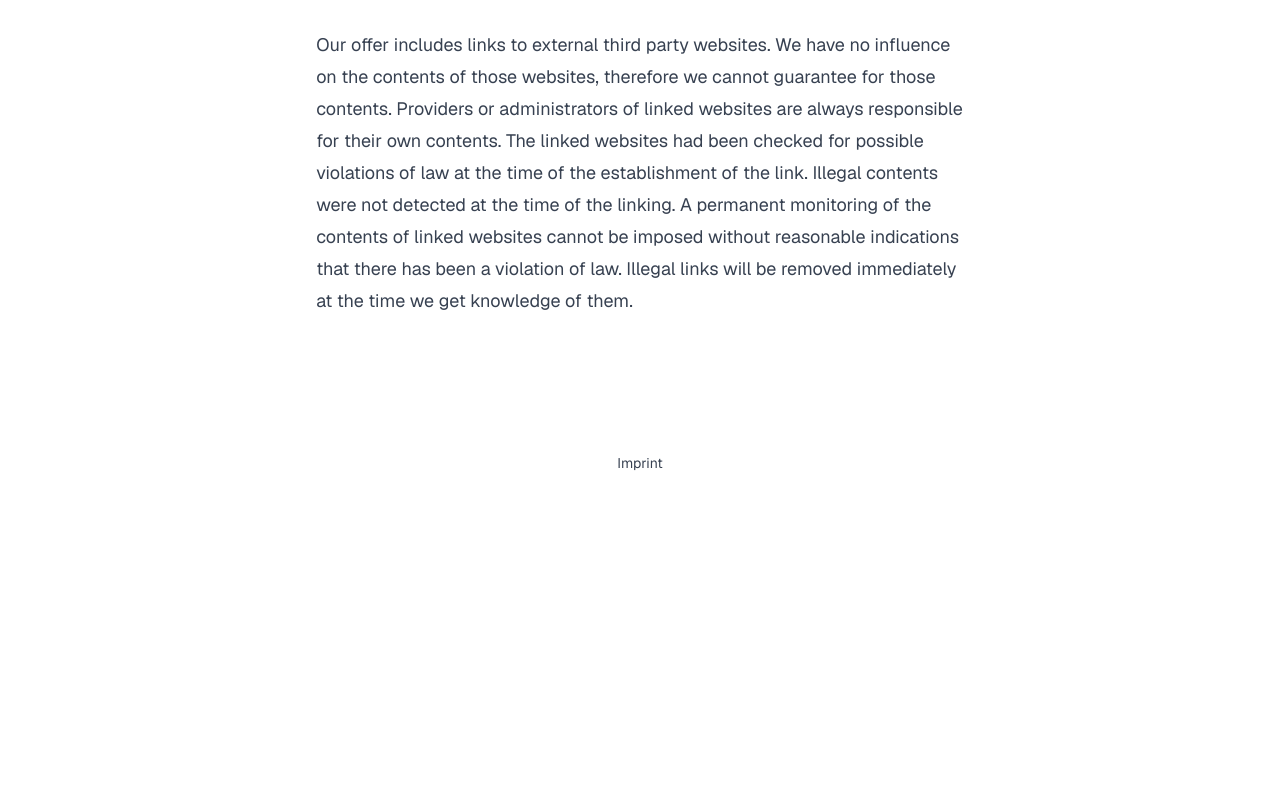
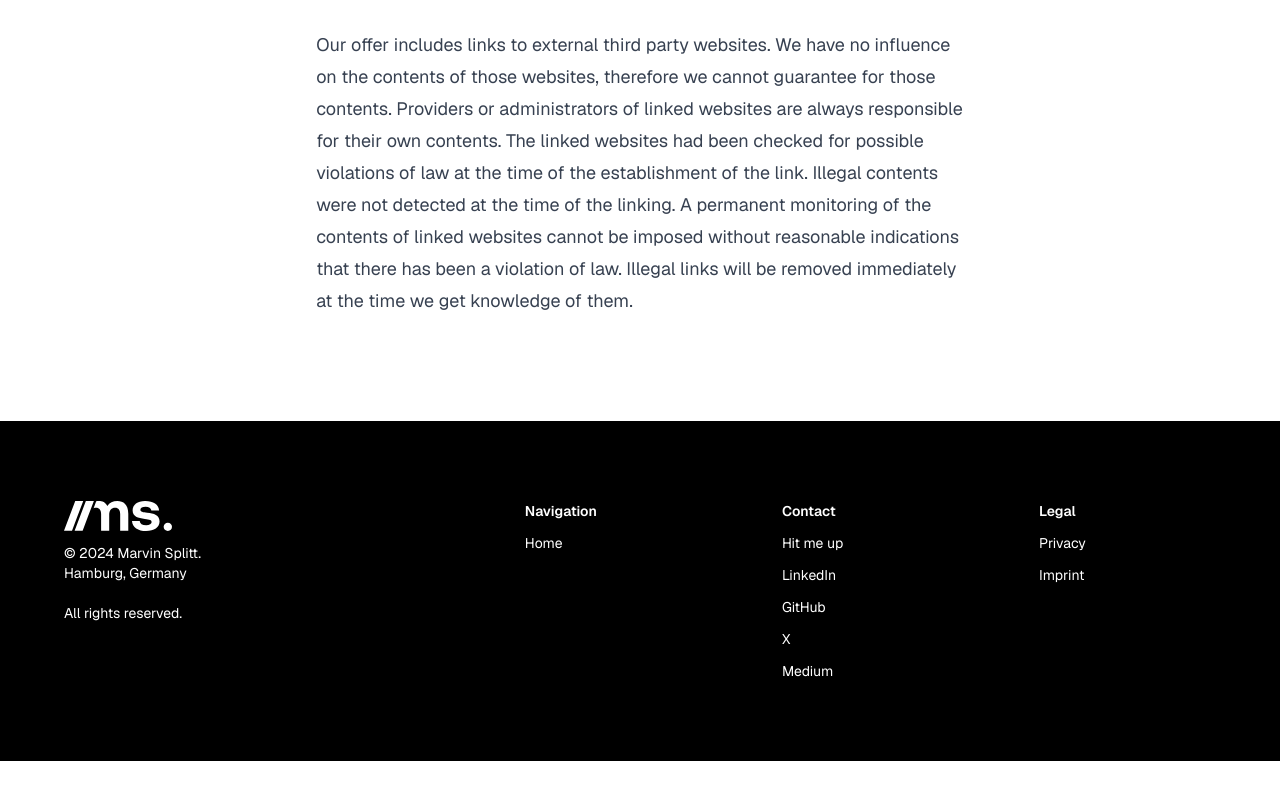
Before and after one commit to marvin-splitt/msdev.digital, a Next.js app: page /imprint in a window 1280 px wide. Shown: the part 988-1781 px from the top of the page. Before the commit the page ends 1493 px from the top, so only its background shows below. Built offline with nearby package versions, Linux system fonts and the light colour scheme.

Commit message:
feat(footer): update footer section

```diff
--- a/components/footer.tsx
+++ b/components/footer.tsx
@@ -1,17 +1,80 @@
+import Image from "next/image";
 import Link from "next/link";
+import LogoLight from "@/public/logos/msdev-light.svg";
 
-export const Footer: React.FC = () => {
+type LinkEntry = {
+  name: string;
+  href: string;
+};
+
+const navigation: LinkEntry[] = [{ name: "Home", href: "/" }];
+
+const socials: LinkEntry[] = [
+  { name: "Hit me up", href: "mailto:hey@msdev.digital" },
+  { name: "LinkedIn", href: "https://www.linkedin.com/in/marvin-splitt/" },
+  { name: "GitHub", href: "https://github.com/marvin-splitt" },
+  { name: "X", href: "https://x.com/marvinsplitt" },
+  { name: "Medium", href: "https://medium.com/@marvin-splitt" },
+];
+
+const legals: LinkEntry[] = [
+  { name: "Privacy", href: "/privacy" },
+  { name: "Imprint", href: "/imprint" },
+];
+
+const footerLinks = [
+  {
+    name: "Navigation",
+    links: navigation,
+  },
+  {
+    name: "Contact",
+    links: socials,
+  },
+  {
+    name: "Legal",
+    links: legals,
+  },
+];
+
+export const Footer = () => {
+  const year = new Date().getFullYear();
+
   return (
-    <footer className="flex flex-row justify-center items-center gap-4 mt-8">
-      <Link href="/imprint" className="text-gray-700 text-sm">
-        Imprint
-      </Link>
-      {/* <Link
-          href="/privacy"
-          className="text-gray-700 text-sm"
-        >
-          Privacy
-        </Link> */}
+    <footer className="bg-black">
+      <div className="container flex flex-col-reverse items-start justify-between gap-x-12 gap-y-16 md:flex-row">
+        <div className="flex flex-col">
+          <Image
+            src={LogoLight}
+            alt="Logo msdev.digital - Marvin Splitt Product Developer"
+          />
+          <span className="mt-3 text-sm text-white">
+            &copy; {year} Marvin Splitt.
+          </span>
+          <span className="text-sm text-white">Hamburg, Germany</span>
+          <span className="mt-5 block text-sm text-white">
+            All rights reserved.
+          </span>
+        </div>
+        <nav className="md:w-3/5 grid grid-cols-3 gap-20 text-sm text-white whitespace-nowrap">
+          {footerLinks.map(({ name, links }) => {
+            return (
+              <div key={name} className="flex flex-col gap-3">
+                <span className="font-semibold">{name}</span>
+                <nav className="flex flex-col gap-3">
+                  {links.map(({ name, href }) => {
+                    return (
+                      <Link key={href} href={href}>
+                        {name}
+                      </Link>
+                    );
+                  })}
+                </nav>
+              </div>
+            );
+          })}
+        </nav>
+      </div>
     </footer>
   );
 };
```
